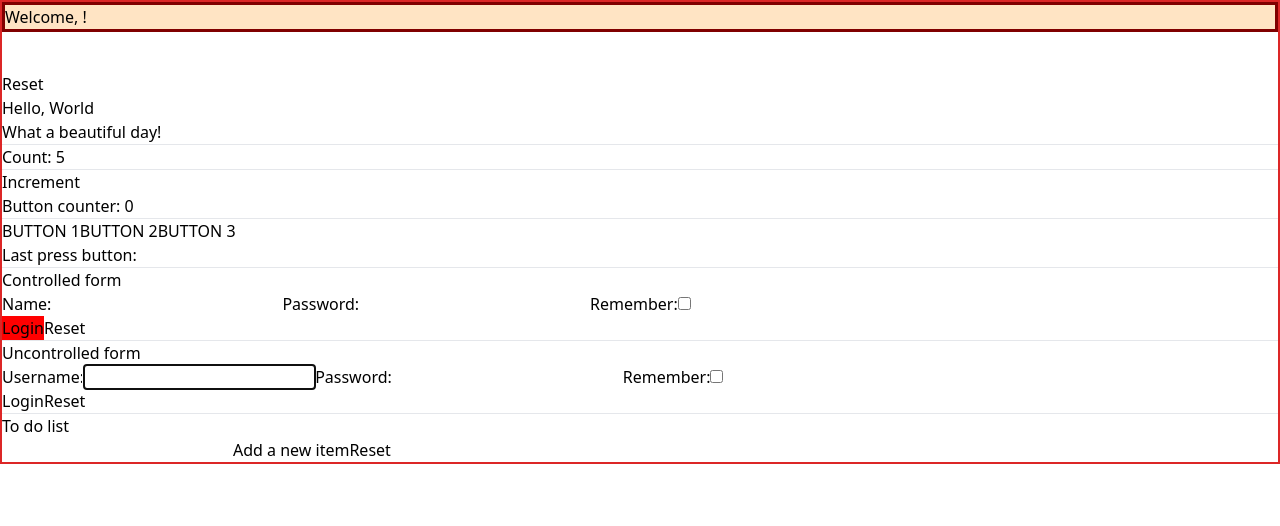
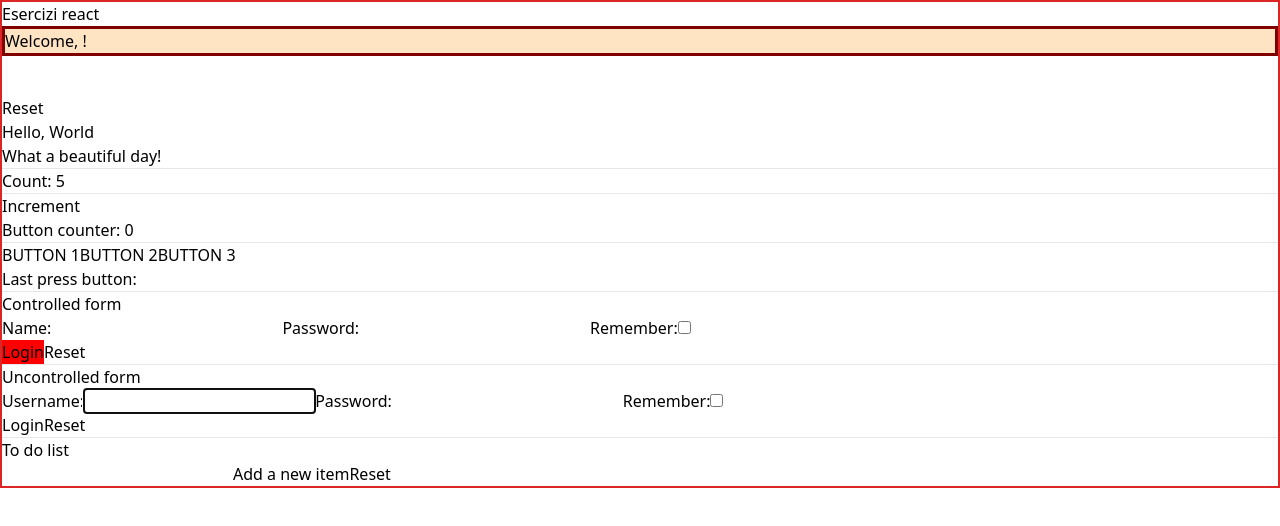
Before and after one commit to RavaMarghe/Esercizi-React, a React (Create React App) app in the folder my-app/: page / in a window 1280 px wide. Shown: the top 526 px of the page. Built offline with nearby package versions, Linux system fonts and the light colour scheme.

Commit message:
feat: add title to Compntainer.js

```diff
--- a/my-app/src/App.js
+++ b/my-app/src/App.js
@@ -12,7 +12,7 @@ import { UncontrolledLogin } from "./UncontrolledLogin";
 export class App extends React.Component {
   render() {
     return (
-      <Container>
+      <Container title="Esercizi react">
         <InteractiveWelcome />
         <Hello />
         <hr />
--- a/my-app/src/Container.js
+++ b/my-app/src/Container.js
@@ -2,6 +2,11 @@ import React from "react";
 
 export class Container extends React.Component {
   render() {
-    return <div className="container bg-white border-2 border-red-600">{this.props.children}</div>;
+    return (
+      <div className="container bg-white border-2 border-red-600">
+          <div className="container-title">{this.props.title}</div>
+        <div> {this.props.children}</div>
+      </div>
+    );
   }
 }
```
